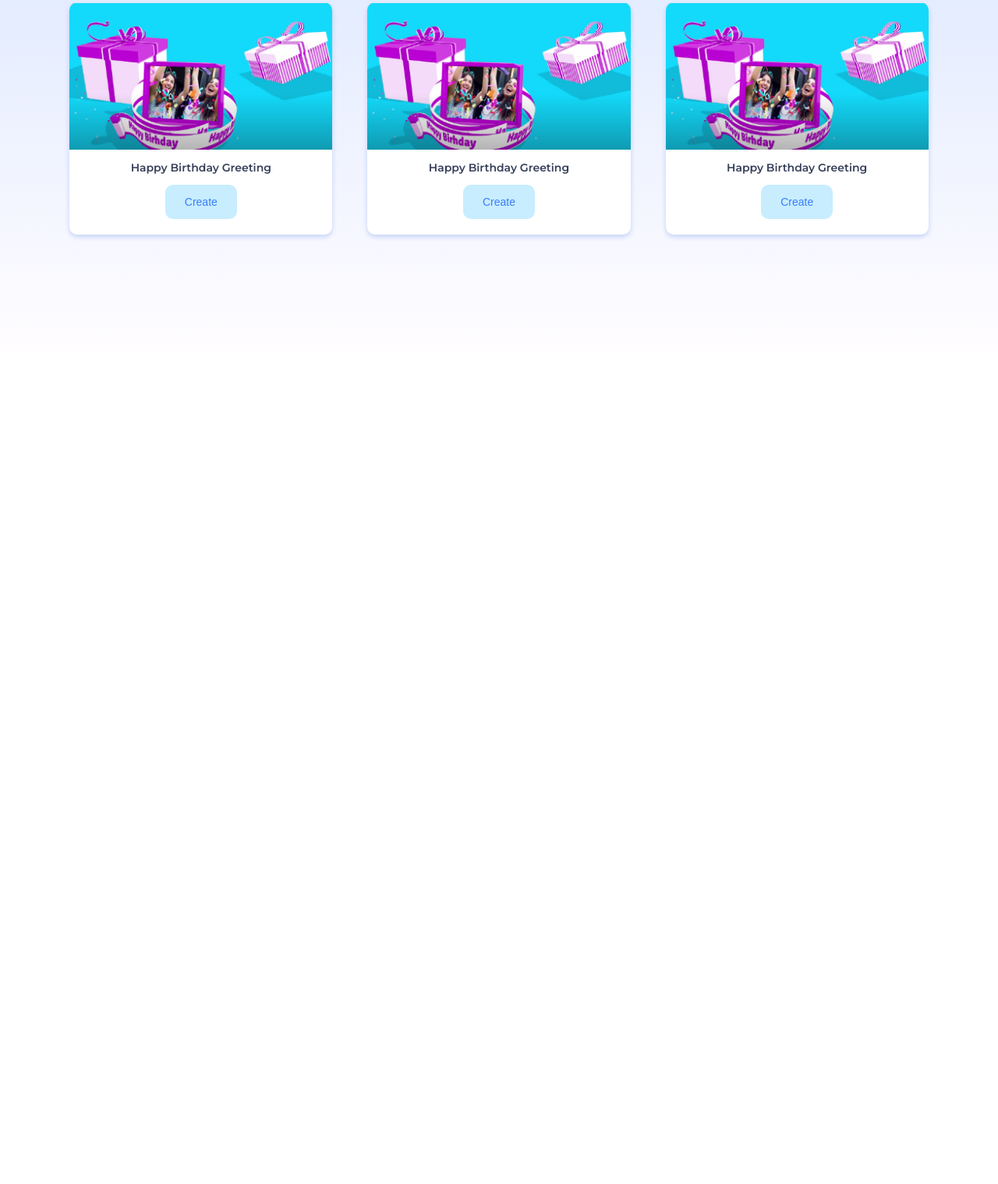
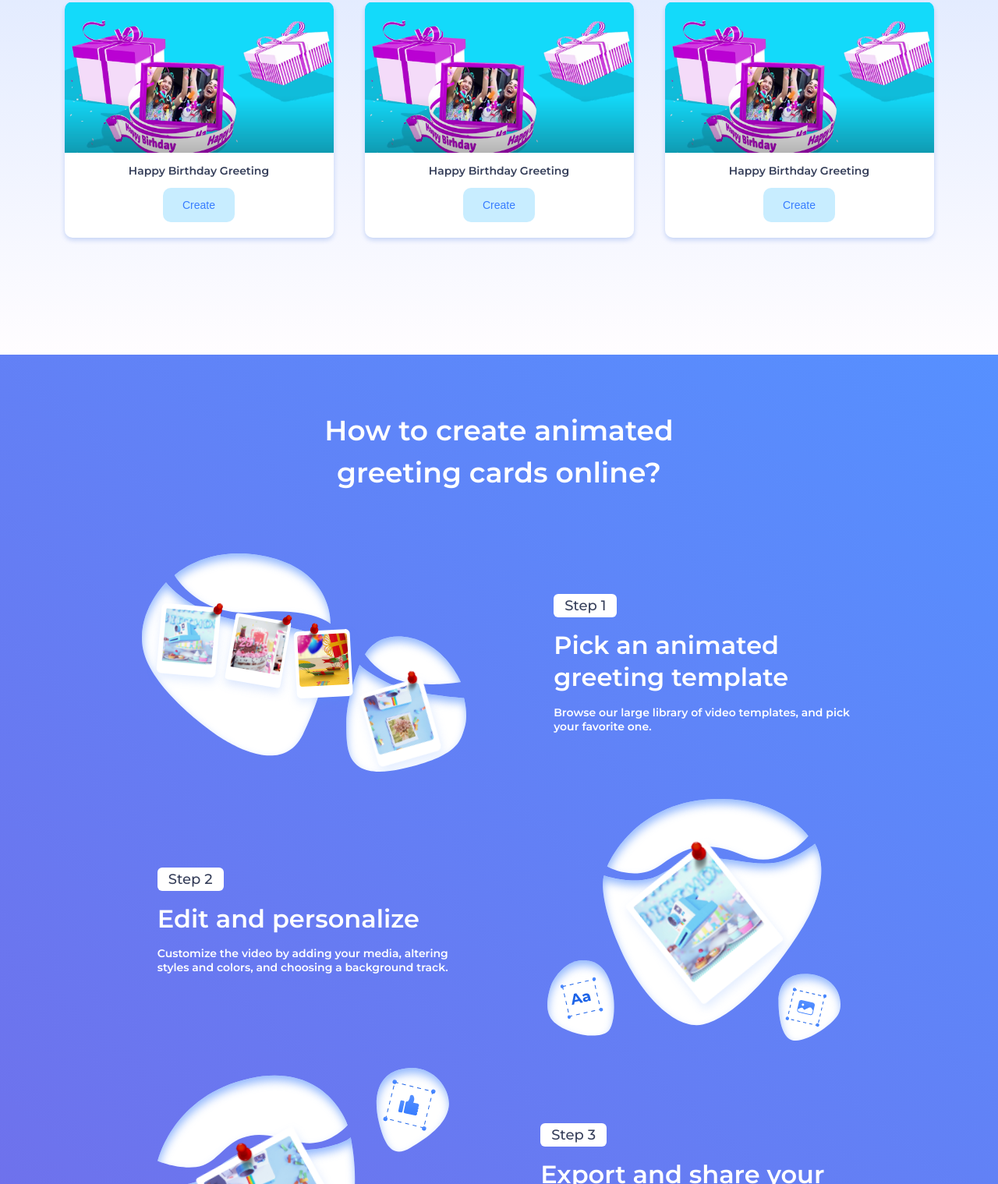
Before and after one commit to alaverdyanedmond/renderforest, a website: page app/index.html in a window 1280 px wide. Shown: the part 1281-2800 px from the top of the page at 78% size. Before the commit the page ends 1732 px from the top, so only its background shows below. Drawn offline with Linux system fonts and the light colour scheme.

Commit message:
add animated cards section

```diff
--- a/app/index.html
+++ b/app/index.html
@@ -154,6 +154,46 @@
             </div>
         </div>
     </section>
+    <section class="animated-cards">
+        <div class="container">
+            <h2 class="title c-white fz36 fw600 ta-c">How to create animated greeting cards online?</h2>
+            <div class="cards-wrapper d-flex">
+                <div class="card d-flex ai-c">
+                    <div class="card-animation">
+                        <img src="./images/dest/animation-bg.png" alt="background image" class="animation-bg">
+                        <img src="./images/dest/animation-img.png" alt="animation-image" class="animation-image">
+                    </div>
+                    <div class="card-content">
+                        <span class="step fz18 bg-white fw500 c-gray25">Step 1</span>
+                        <p class="content-title fz32 c-white fw600">Pick an animated greeting template</p>
+                        <p class="content-descr fz14 c-white fw600">Browse our large library of video templates, and pick your favorite one.</p>
+                    </div>
+                </div>
+                <div class="card d-flex ai-c">
+                    <div class="card-content">
+                        <span class="step fz18 bg-white fw500 c-gray25">Step 2</span>
+                        <p class="content-title fz32 c-white fw600">Edit and personalize</p>
+                        <p class="content-descr fz14 c-white fw600">Customize the video by adding your media, altering styles and colors, and choosing a background track.</p>
+                    </div>
+                    <div class="card-animation">
+                        <img src="./images/dest/animation-bg-edit.png" alt="background image" class="animation-bg">
+                        <img src="./images/dest/animation-image-edit.png" alt="animation-image" class="animation-image edit">
+                    </div>
+                </div>
+                <div class="card d-flex ai-c">
+                    <div class="card-animation">
+                        <img src="./images/dest/animation-bg-export.png" alt="background image" class="animation-bg">
+                        <img src="./images/dest/animation-image-export.png" alt="animation-image" class="animation-image export">
+                    </div>
+                    <div class="card-content">
+                        <span class="step fz18 bg-white fw500 c-gray25">Step 3</span>
+                        <p class="content-title fz32 c-white fw600">Export and share your greeting</p>
+                        <p class="content-descr fz14 c-white fw600">Once you’ve finalized your greeting card, you can then export and download it in minutes.</p>
+                    </div>
+                </div>
+            </div>
+        </div>
+    </section>
     <script src="js/app.min.js"></script>
 </body>
 
--- /dev/null
+++ b/app/sass/animated-cards.scss
@@ -0,0 +1,72 @@
+.animated-cards {
+    background: transparent linear-gradient(41deg, #716EEA 0%, #5690FF 100%) 0% 0% no-repeat padding-box;
+    padding: 70px 0 80px 0;
+    .title {
+        max-width: 564px;
+        margin: 0 auto;
+        line-height: 1.5;
+        margin-bottom: 77px;
+    }
+    .cards-wrapper {
+        flex-direction: column;
+        gap: 32px;
+    }
+
+    .card {
+        justify-content: center;
+        gap: 10%;
+    }
+
+    .card-animation {
+        position: relative;
+    }
+
+    .animation-image {
+        position: absolute;
+        top: 150px;
+        right: 15px;
+        animation: move 3s infinite ease-in-out ;
+        &.edit {
+            top: 50px;
+            left: 100px;
+        }
+        &.export {
+            top: 80px;
+            left: 60px;
+        }
+    }
+
+
+
+    @keyframes move {
+        0% {
+            transform: rotate(-20deg);
+        }
+
+        50% {
+            transform: rotate(-25deg);
+        }
+
+        100% {
+            transform: rotate(-20deg);
+        }
+    }
+
+    .card-content {
+        max-width: 388px;
+    }
+    .step {
+        padding: 6px 14px;
+        border-radius: 6px;
+        margin-bottom: 15px;
+    }
+
+    .content-title {
+        margin-bottom: 15px;
+        line-height: 1.3;
+    }
+
+    .content-descr {
+        line-height: 1.3;
+    }
+}
--- a/app/sass/cards.scss
+++ b/app/sass/cards.scss
@@ -1,11 +1,12 @@
 .trending-cards {
     padding: 70px 0 150px 0;
     background: transparent linear-gradient(180deg, #C4D8FF 0%, #FFFDFF 100%) 0% 0% no-repeat padding-box;
+    width: 100%;
     .title {
         margin-bottom: 80px;
     }
     .cards-wrapper {
-        gap: 45px;
+        gap: 40px;
         justify-content: center;
         flex-wrap: wrap;
     }
@@ -22,7 +23,7 @@
     .card {
         box-shadow: 0px 3px 6px #0047CE33;
         width: 30%;
-        max-width: 345px;
+        min-width: 345px;
     }
 
     .card-bottom {
@@ -31,4 +32,24 @@
         align-items: center;
         gap: 15px;
     }
+
 }
+
+
+@media only screen and (max-width: 786px ) {
+    .trending-cards {
+        padding: 24px 0 190px 0;
+        .title {
+            font-size: 24px;
+            margin-bottom: 30px;
+        }
+        .card {
+            width: 45%;
+        }
+        .cards-wrapper {
+            gap: 30px;
+        }
+    }
+}
+
+// @media only screen and (max-width: 786px )
--- a/app/sass/common.scss
+++ b/app/sass/common.scss
@@ -61,3 +61,7 @@ body {
     top: 0;
     object-fit: cover;
 }
+
+span {
+    display: inline-block;
+}
--- a/app/sass/header.scss
+++ b/app/sass/header.scss
@@ -2,6 +2,7 @@
     padding: 14px 0;
     box-shadow: 0px 6px 12px #0052E01A;
     position: relative;
+    z-index: 10;
     .header-container {
         justify-content: space-between;
     }
@@ -50,6 +51,7 @@
 
     .drop-items {
         flex-direction: column;
+        position: initial;
         padding: 20px 30px;
         gap: 20px;
         box-shadow: 0px 6px 12px #0052E01A;
@@ -73,6 +75,9 @@
         background: none;
         display: none;
         &.mobile {
+            .lines-wrapper {
+                gap: 0;
+            }
             .line-1 {
                 transform: rotate(45deg);
             }
@@ -87,8 +92,9 @@
         gap: 5px;
     }
     .line {
-        width: 20px;
+        width: 22px;
         height: 2px;
+        transition: all 300ms;
     }
 
 
--- a/app/sass/main.scss
+++ b/app/sass/main.scss
@@ -8,4 +8,5 @@
 @import "colors.css";
 @import "typography.scss";
 @import "hero.scss";
-@import "cards.scss"
+@import "cards.scss";
+@import "animated-cards.scss"
--- a/app/sass/typography.scss
+++ b/app/sass/typography.scss
@@ -2,8 +2,16 @@
     font-size: 14px;
 }
 
+.fz18 {
+    font-size: 18px;
+}
+
 .fz11 {
     font-size: 11px;
+}
+
+.fz32 {
+    font-size: 32px;
 }
 
 .fz36 {
```
Also changed, not shown: app/css/app.min.css, app/images/dest/animation-bg-edit.png (added), app/images/dest/animation-bg-export.png (added), app/images/dest/animation-bg.png (added), app/images/dest/animation-image-edit.png (added), app/images/dest/animation-image-export.png (added), app/images/dest/animation-img.png (added), app/images/src/animation-bg-export.png (added), app/images/src/animation-bg.png (added), app/images/src/animation-image-export.png (added), app/images/src/animation-img.png (added).
